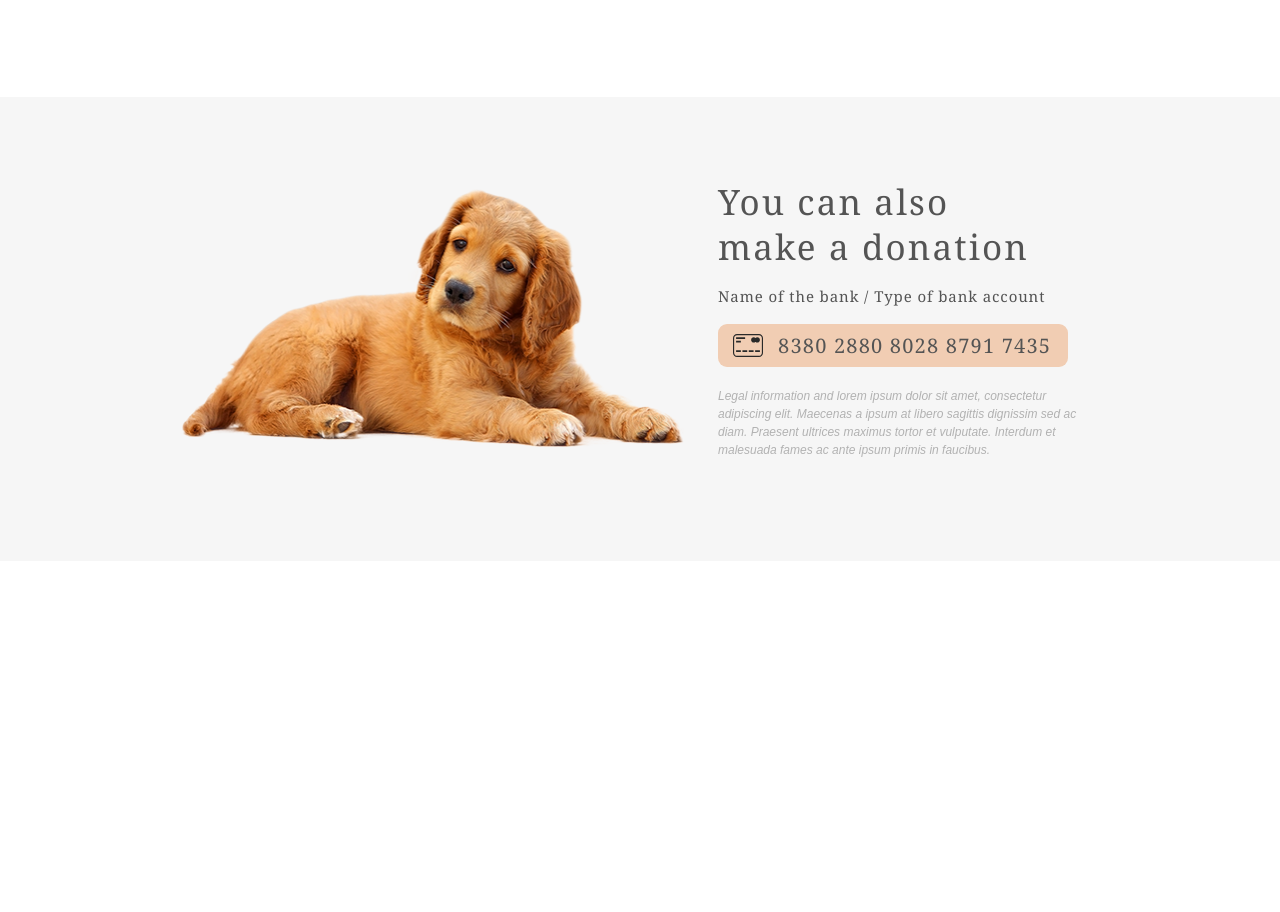
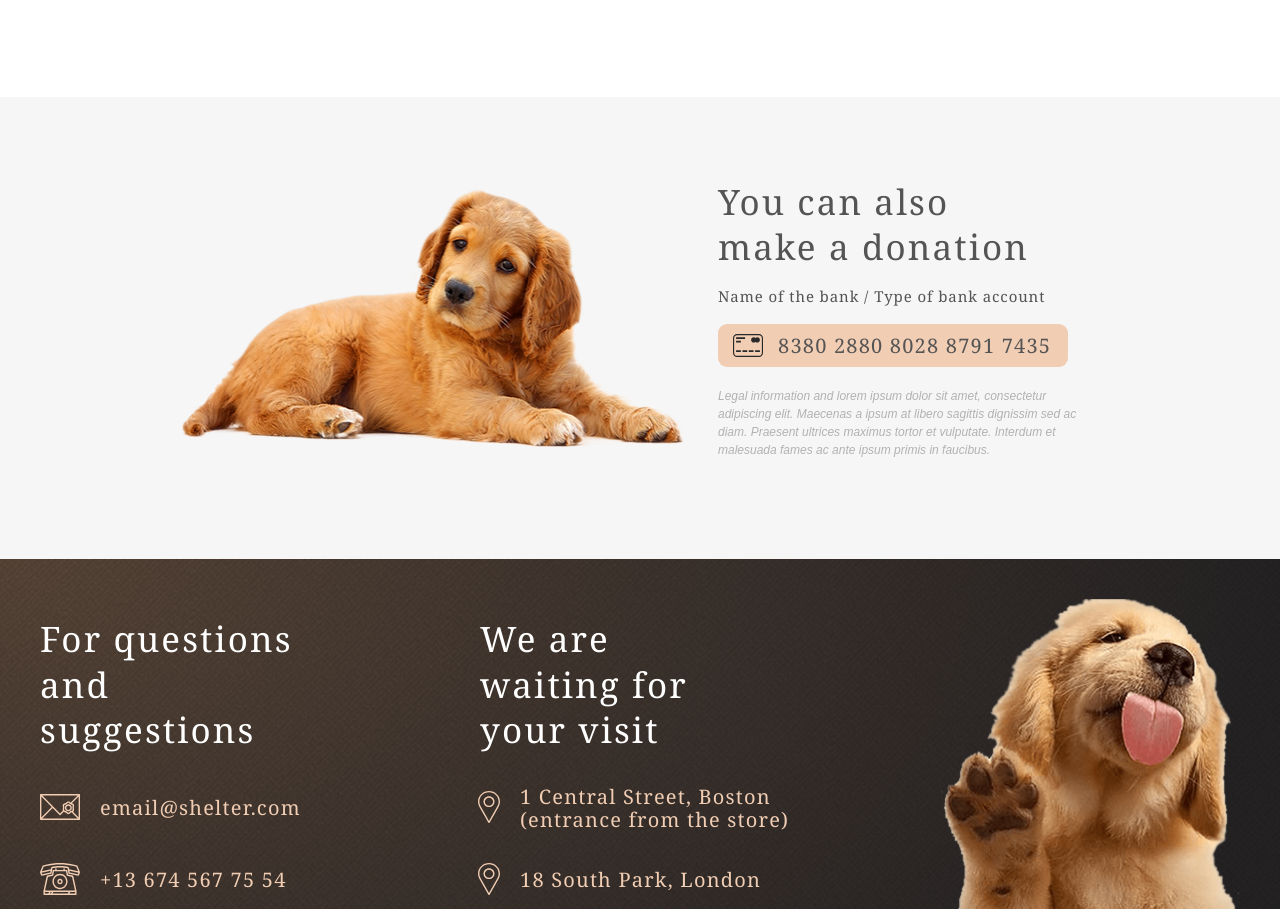
Before and after one commit to Eremor/RSS-JSFE2022, a plain HTML site: page shelter/pages/main/index.html in a window 1280 px wide. Shown: the part 2969-3881 px from the top of the page. Before the commit the page ends 3530 px from the top, so only its background shows below. Drawn offline with Linux system fonts and the light colour scheme.

Commit message:
feat: add footer

```diff
--- a/shelter/pages/main/index.html
+++ b/shelter/pages/main/index.html
@@ -106,7 +106,21 @@
     </section>
   </main>
   <footer class="footer" id="contacts">
-
+    <div class="footer__wrapper wrapper">
+      <div class="footer__contacts">
+        <h2 class="footer__title section-title">For questions and suggestions</h2>
+        <a class="footer__contact footer__contact--mail" href="mailto:email@shelter.com">email@shelter.com</a>
+        <a class="footer__contact footer__contact--phone" href="tel:+136745677554">+13 674 567 75 54</a>
+      </div>
+      <div class="footer__location">
+        <h2 class="footer__title section-title">We are waiting for your visit</h2>
+        <a class="footer__contact footer__contact--location footer__contact--first-local" href="https://goo.gl/maps/oEKXvfDTtGucqt1c7" target="_blank">1 Central Street, Boston (entrance from the store)</a>
+        <a class="footer__contact footer__contact--location" href="https://goo.gl/maps/yN3kDC3CtaMVtKj36" target="_blank">18 South Park, London</a>
+      </div>
+      <div class="footer__image">
+        <img src="../../assets/images/footer-puppy.png" alt="Puppy">
+      </div>
+    </div>
   </footer>
 </body>
 </html>
--- a/shelter/pages/main/style.scss
+++ b/shelter/pages/main/style.scss
@@ -492,7 +492,7 @@ body {
 
 .donation {
   padding-top: 82px;
-  padding-bottom: 100px;
+  padding-bottom: 98px;
   background-color: var(--color-light-l);
 
   &__wrapper {
@@ -572,3 +572,115 @@ body {
     color: var(--color-dark-m);
   }
 }
+
+.footer {
+  padding-top: 40px;
+  background: url(../../assets/images/noise_transparent.png) center/10%, var(--start-gradient), #211f20;
+
+  &__wrapper {
+    display: flex;
+    justify-content: space-between;
+    flex-wrap: wrap;
+  }
+
+  &__contacts {
+    padding-top: 17px;
+    display: flex;
+    flex-direction: column;
+  }
+
+  &__location {
+    margin-left: 20px;
+    padding-top: 17px;
+    display: flex;
+    flex-direction: column;
+  }
+
+  &__title {
+    margin: 0;
+    margin-bottom: 40px;
+    padding: 0;
+    max-width: 280px;
+    color: var(--color-light-xl);
+    text-decoration: none;
+  }
+
+  &__contact {
+    position: relative;
+    margin: 0;
+    padding: 0;
+    padding-left: 60px;
+    display: flex;
+    align-items: center;
+    max-width: 320px;
+    font-family: Georgia, serif;
+    font-weight: 400;
+    font-size: 2rem;
+    line-height: 115%;
+    letter-spacing: 0.06em;
+    color: var(--color-primary);
+    text-decoration: none;
+    transition: 0.5s;
+
+    &:hover {
+      color: var(--color-primary-light);
+    }
+
+    &::before {
+      position: absolute;
+      top: -5px;
+      left: 0;
+      display: block;
+      width: 40px;
+      height: 32px;
+      content: "";
+    }
+
+    &--mail {
+      margin-top: 3px;
+      margin-bottom: 49px;
+
+      &::before {
+        background: url('../../assets/icons/mail.svg') center no-repeat;
+      }
+    }
+
+    &--phone {
+
+      &::before {
+        background: url('../../assets/icons/phone.svg') center no-repeat;
+      }
+    }
+
+    &--location {
+      margin-top: -8px;
+      padding-left: 40px;
+
+      &::before {
+        top: -5px;
+        left: -2px;
+        width: 22px;
+        height: 32px;
+        background: url('../../assets/icons/pin.svg') center no-repeat;
+      }
+    }
+
+    &--first-local {
+      margin-bottom: 45px;
+
+      &::before {
+        top: 6px;
+      }
+    }
+  }
+
+  &__image {
+    max-width: 300px;
+    height: 310px;
+
+    & img {
+      width: 100%;
+      height: 100%;
+    }
+  }
+}
```
Also changed, not shown: shelter/pages/main/style.css, 1 other file.
